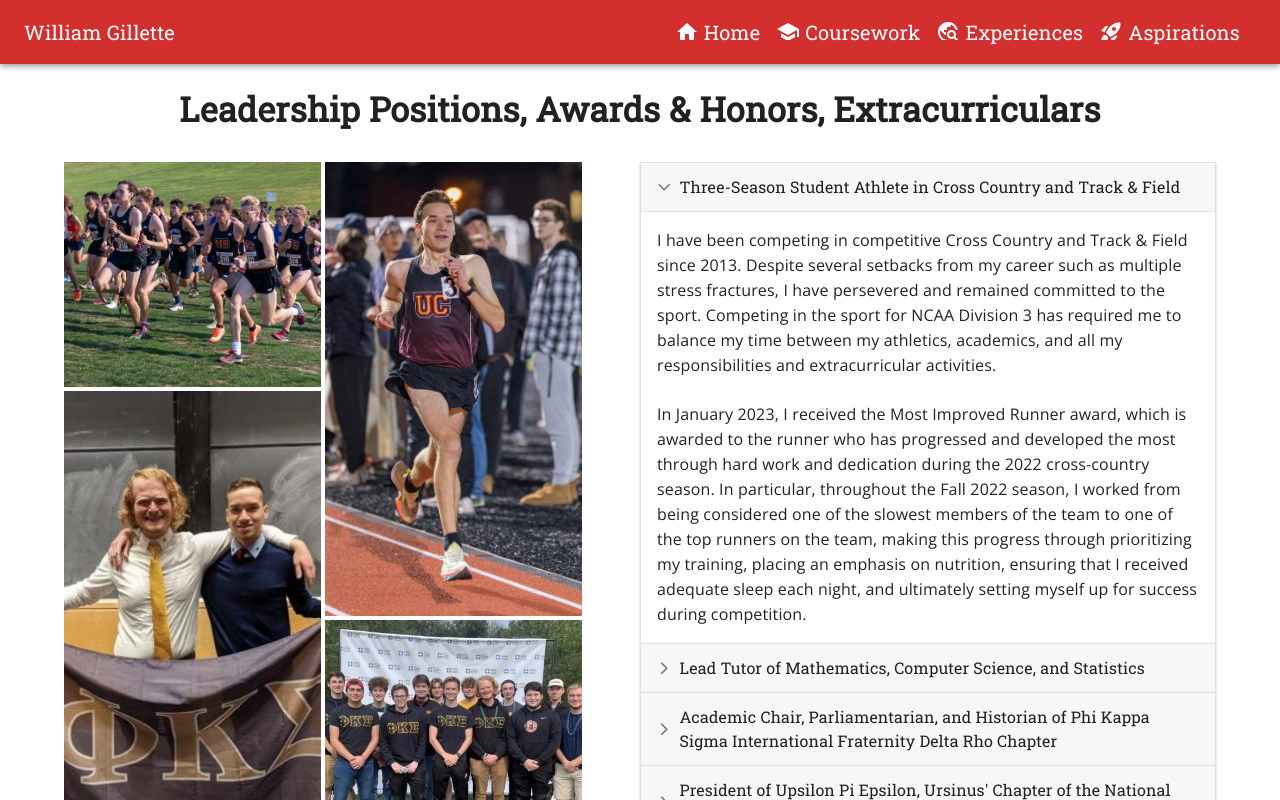
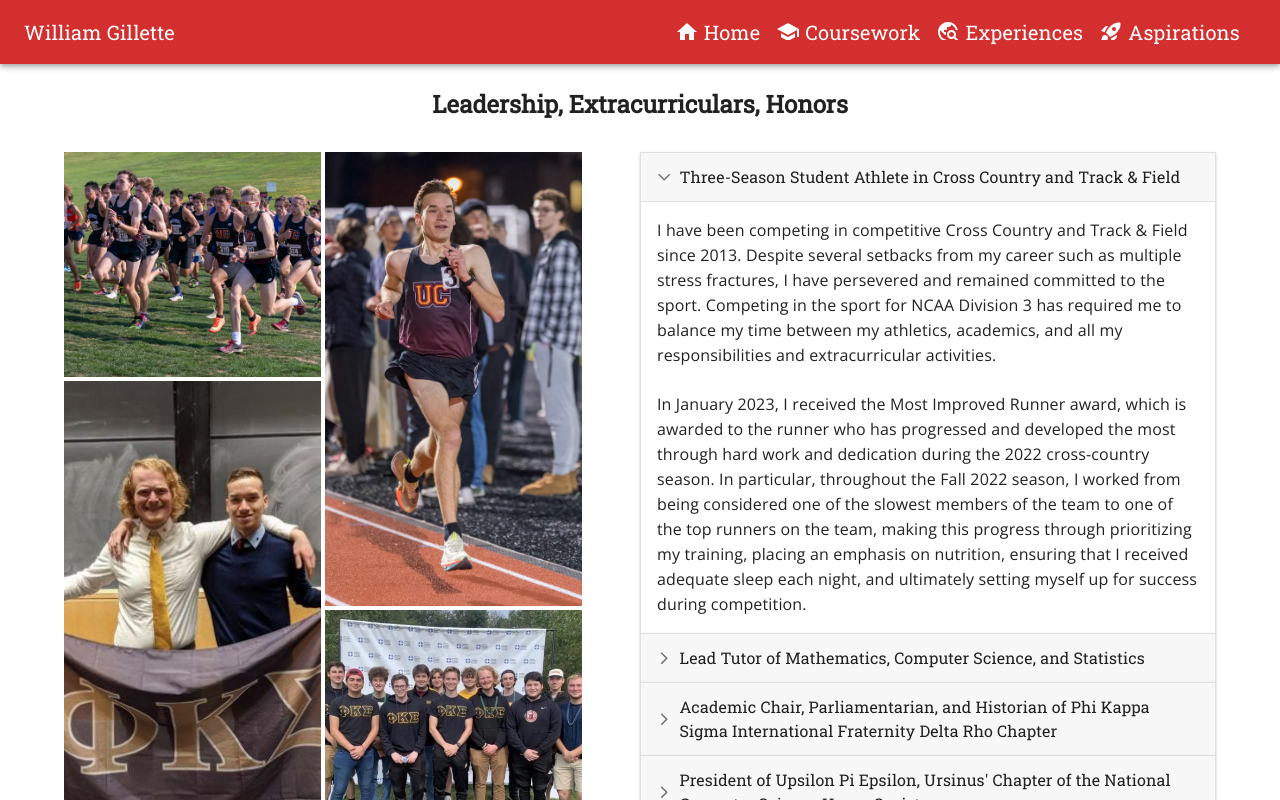
Before and after one commit to wigillette/WG_Professional, a Next.js app: page /experiences in a window 1280 px wide. Shown: the top 800 px of the page. Built offline with nearby package versions, Linux system fonts and the light colour scheme.

Commit message:
Bug fixes

```diff
--- a/pages/aspirations.js
+++ b/pages/aspirations.js
@@ -23,7 +23,7 @@ export default function Aspirations() {
   <RootLayout>
     <Fade in={true}>
       <div className={styles.Aspirations}>
-        <Typography variant='h4' fontFamily='Roboto Slab' mb={'1rem'} textAlign='center' fontWeight={600}>Aspirations and Life Goals</Typography>
+        <Typography variant='h5' fontFamily='Roboto Slab' mb={'1rem'} textAlign='center' fontWeight={600}>Aspirations and Life Goals</Typography>
         <ParallaxContainer img={City.src} body='Through networking and collaboration, I wish to apply my knowledge of software development and data analytics to impact society profoundly, developing tools that benefit the lives of others and ultimately contributing to positive outcomes. Facilitating daily tasks through automation to help society become more efficient is a key motivation of mine.'></ParallaxContainer>
         <ParallaxContainer img={Track1.src} body='As an avid runner, I desire to progress my career beyond college, proceeding to race the marathon or perhaps the ultramarathon distances. Maintaining a fit and healthy body not only promotes discipline but is one of my primary core values, and I seek to adhere to that virtue as I progress through adulthood.'></ParallaxContainer>
         <ParallaxContainer img={PhiKaps6.src} body='Finally, from the lens of an Ursinus alumni, I wish to give back to the communities that were significant pieces of my collegiate career. Through philanthropy and networking, I wish to remain in contact with future brothers of Phi Kappa Sigma, providing my knowledge and resources to contribute to maintaining a strong and active brotherhood.'></ParallaxContainer>
--- a/pages/coursework/index.js
+++ b/pages/coursework/index.js
@@ -56,7 +56,7 @@ export default function Coursework() {
         <Fade in={true}>
           <div className={styles.overviewContainer}>
             <Typography variant='h5' fontFamily={'Roboto Slab'} fontWeight={600} textAlign='center' mb={'0.5rem'}>Academic Mission</Typography>
-            <Typography variant='paragraph' fontFamily={'Open Sans'} textAlign='center' mb={'0.5rem'}>I am pursuing a <b>triple major</b>, graduating in <b>May 2025</b> with BS degrees in <b>Computer Science</b>, <b>Statistics</b>, and <b>Mathematics</b>. My goal is to pursue a career that enables me to utilize and expand my computer science and analytical skills, furthering my education with a <b>Master's Degree</b> in the future. I am passionate about programming as an analytical tool, and I enjoy collaborating with others to solve challenging problems. Through perpetual diligence and perseverence, I wish to apply and grow my technical skills in a real-world setting, contributing to meaningful projects and outcomes.</Typography>
+            <Typography variant='paragraph' fontFamily={'Open Sans'} textAlign='center' mb={'0.5rem'}>I am pursuing a <b>triple major</b>, graduating in <b>May 2025</b> from <b>Ursinus College</b> with BS degrees in <b>Computer Science</b>, <b>Statistics</b>, and <b>Mathematics</b>. My goal is to pursue a career that enables me to utilize and expand my computer science and analytical skills, furthering my education with a <b>Master's Degree</b> in the future. I am passionate about programming as an analytical tool, and I enjoy collaborating with others to solve challenging problems. Through perpetual diligence and perseverence, I wish to apply and grow my technical skills in a real-world setting, contributing to meaningful projects and outcomes.</Typography>
             <br/>
             <a href={UnofficialTranscript} className={styles.link} download>
               <Button variant='contained' sx={{margin: '0 auto', mt: '1rem'}}><Download/> Unofficial Transcript</Button>
--- a/pages/experiences.js
+++ b/pages/experiences.js
@@ -20,7 +20,7 @@ export default function Experiences() {
     <RootLayout>
       <Grow in={true}>
         <div className={styles.Experiences}>
-          <Typography variant='h4' fontFamily='Roboto Slab' fontWeight={600} textAlign={'center'} mb={'1rem'}>Leadership Positions, Awards & Honors, Extracurriculars</Typography>
+          <Typography variant='h5' fontFamily='Roboto Slab' fontWeight={600} textAlign={'center'} mb={'1rem'}>Leadership, Extracurriculars, Honors</Typography>
           <Stack direction={'row'}>
               <div className={styles.experienceImages}>
                 <ImageList  variant='quilted' cols={2} rowHeight={225}>
```
